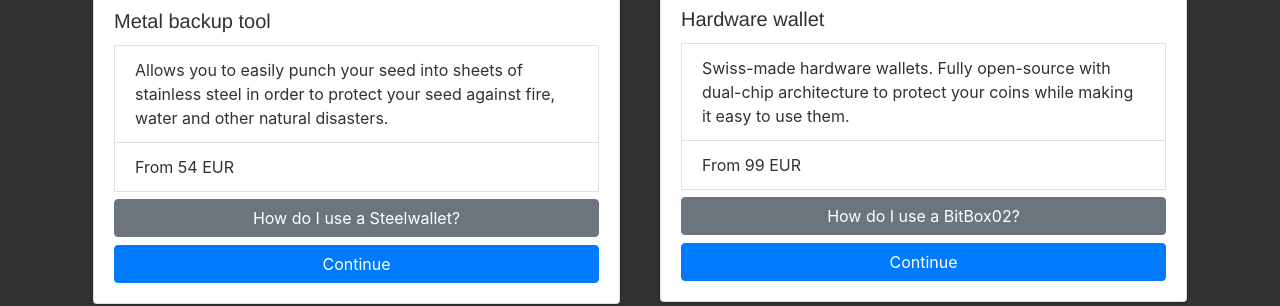
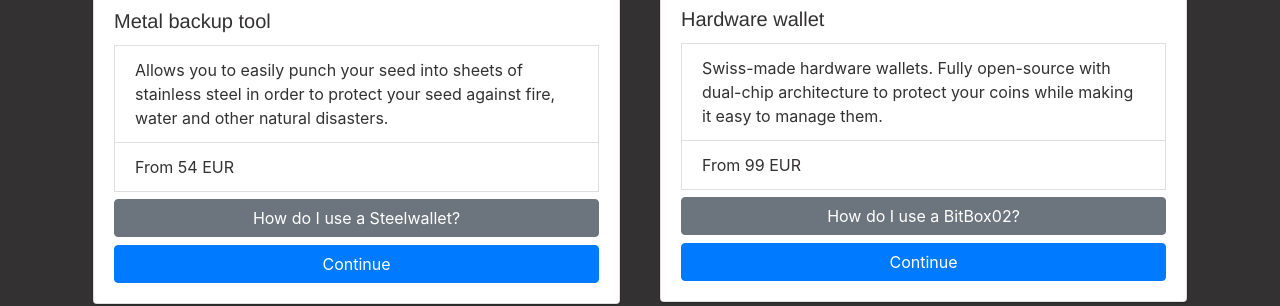
Before and after one commit to jstrnbrg/blockark_new, a Jekyll site: the page built from index.html, in a window 1280 px wide. Shown: the part 531-837 px from the top of the page. Built offline with Jekyll 4.4.1, drawn with Linux system fonts in a browser that asks for light colours; comment, search, counter and statistics services are not loaded.

Commit message:
rewording on index page

```diff
--- a/index.html
+++ b/index.html
@@ -26,7 +26,7 @@
             <div class="card-body d-flex flex-column">
               <h3 class="card-title">BitBox02</h3>
               <h5 class="card-title">Hardware wallet</h5>
-              <li class="list-group-item">Swiss-made hardware wallets. Fully open-source with dual-chip architecture to protect your coins while making it easy to use them.</li>
+              <li class="list-group-item">Swiss-made hardware wallets. Fully open-source with dual-chip architecture to protect your coins while making it easy to manage them.</li>
               <li class="list-group-item">From 99 EUR</li>
               <a href="https://guides.shiftcrypto.ch/bitbox02/setup/" target="_blank" class="btn btn-secondary mt-2">How do I use a BitBox02?</a>
               <a href="{{ site.baseurl }}{% link options/bitbox02-editions.html %}" class="btn btn-primary mt-2">Continue</a>
```
